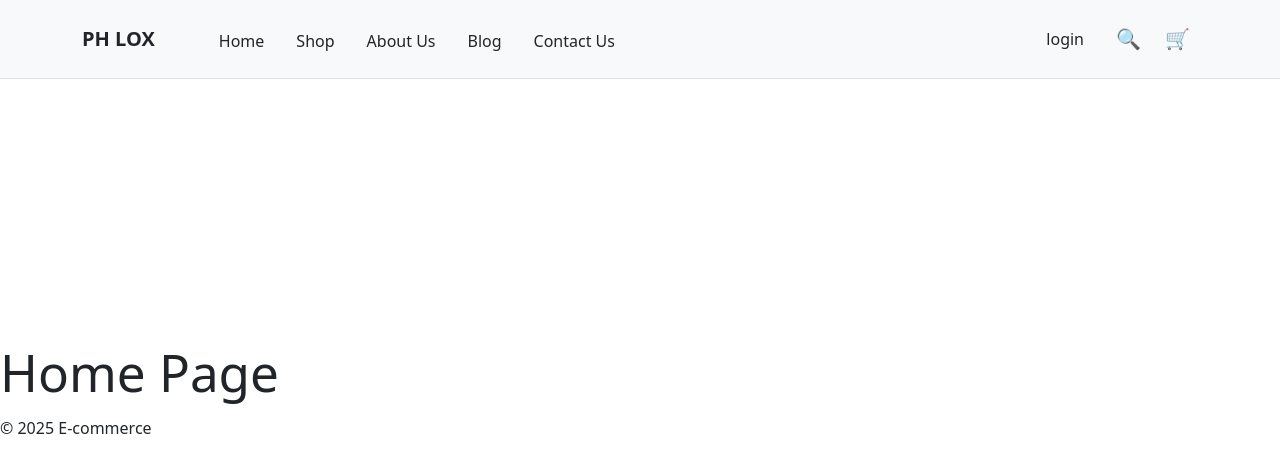
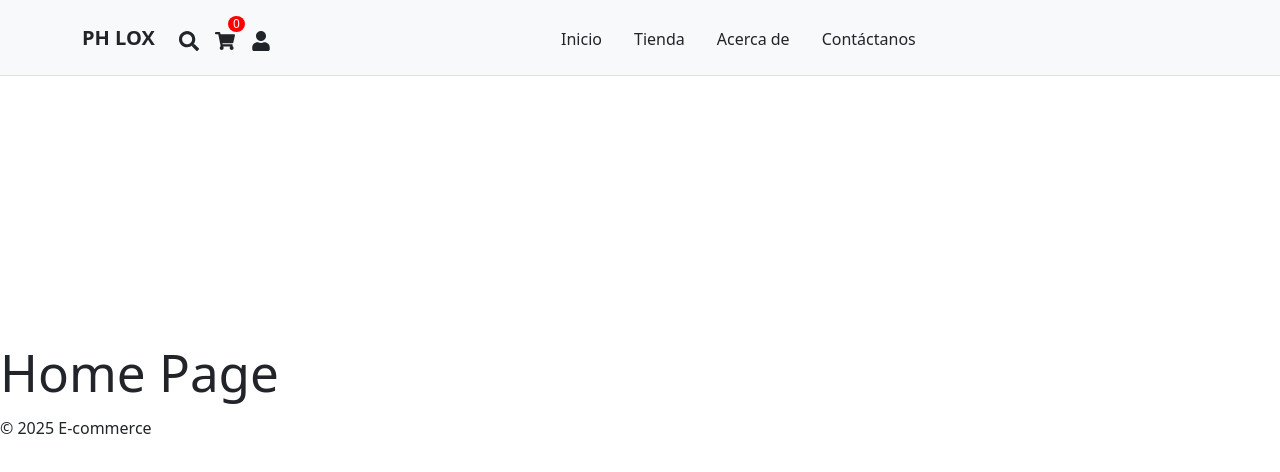
Before and after one commit to Pabloczurylo/Ecommerce-project, a React (Vite) app: page / in a window 1280 px wide. Shown: the top 472 px of the page. Built offline with nearby package versions, Linux system fonts and the light colour scheme.

Commit message:
Acomode la funcionalidad del botón hamburguesa y le di estilo a los iconos de login, búsqueda y carrito de compras

```diff
--- a/package.json
+++ b/package.json
@@ -14,6 +14,7 @@
     "react": "^19.1.1",
     "react-bootstrap": "^2.10.10",
     "react-dom": "^19.1.1",
+    "react-icons": "^5.5.0",
     "react-router-dom": "^7.9.3"
   },
   "devDependencies": {
--- a/src/components/Navbar/Navbar.jsx
+++ b/src/components/Navbar/Navbar.jsx
@@ -1,61 +1,56 @@
 import React from 'react';
-// Importamos los componentes de React Bootstrap
 import { Navbar, Nav, Container } from 'react-bootstrap';
-// Importamos Link para la navegación interna (es crucial usarlo con Nav.Link)
-import { Link } from 'react-router-dom';
+import { NavLink } from 'react-router-dom';
+import { FaUser, FaSearch, FaShoppingCart } from 'react-icons/fa';
 
 const NavbarComponent = () => {
   return (
-    // Navbar principal: fondo claro (bg-light), expande en lg (escritorio)
-    <Navbar bg="light" expand="lg" className="py-3 border-bottom" fixed='top'>
-      <Container>
-        {/* 1. Logo (PH LOX) */}
-        {/* Usamos 'as={Link} to="/"' para que el logo dirija al inicio y mantenga el estilo de React-Router */}
+    <Navbar bg="light" expand="lg" className="py-3 border-bottom" fixed="top">
+      <Container className="d-flex justify-content-between align-items-center">
+        {/* Usamos d-flex y justify-content-between para distribuir los elementos extremos */}
+
+        {/* 1. Logo (PH LOX) - Izquierda, alineado */}
         <Navbar.Brand
-          as={Link}
-          to="/"
-          className="fw-bolder fs-5 text-dark me-5" // fw-bolder para negrita, fs-5 para tamaño, me-5 para separar
+            as={NavLink}
+            to="/"
+            className="fw-bolder fs-5 text-dark"
         >
-          PH LOX
+            PH LOX
         </Navbar.Brand>
 
-        {/* Botón para dispositivos móviles (el menú hamburguesa) */}
-        <Navbar.Toggle aria-controls="basic-navbar-nav" />
+        {/* 2. Íconos de Utilidad y Toggle (Derecha, siempre visibles) */}
+        {/* Este div debe ir antes del Navbar.Collapse para que los íconos se mantengan a la derecha del logo en desktop */}
+        <div className="d-flex align-items-center ms-auto">
 
-        <Navbar.Collapse id="basic-navbar-nav">
+            {/* Íconos de Utilidad (Login, Search, Cart) - HORIZONTAL Y FUERA DEL MENÚ */}
+            <div className="d-flex align-items-center">
 
-          {/* 2. Links Principales */}
-          {/* Usamos 'me-auto' para que esta sección de enlaces ocupe el espacio disponible y empuje los iconos a la derecha */}
-          <Nav className="me-auto mb-2 mb-lg-0">
-            <Nav.Link as={Link} to="/" className="text-dark px-3 fw-medium nav-link-custom">Home</Nav.Link>
-            <Nav.Link as={Link} to="/shop" className="text-dark px-3 fw-medium nav-link-custom">Shop</Nav.Link>
-            <Nav.Link as={Link} to="/about" className="text-dark px-3 fw-medium nav-link-custom">About Us</Nav.Link>
-            <Nav.Link as={Link} to="/blog" className="text-dark px-3 fw-medium nav-link-custom">Blog</Nav.Link>
-            <Nav.Link as={Link} to="/contact" className="text-dark px-3 fw-medium nav-link-custom">Contact Us</Nav.Link>
-          </Nav>
+                <NavLink to="/search" className="text-dark fs-5 p-2 nav-link-custom"><FaSearch /></NavLink>
+                <NavLink to="/cart" className="text-dark fs-5 p-2 position-relative nav-link-custom">
+                    <FaShoppingCart />
+                    <span style={{ position: 'absolute', top: '0px', right: '-2px', fontSize: '0.6em', backgroundColor: 'red', color: 'white', borderRadius: '50%', padding: '2px 5px', lineHeight: '1', display: 'flex', alignItems: 'center', justifyContent: 'center' }}>0</span>
+                </NavLink>
+                <NavLink to="/login" className="text-dark fs-5 p-2 nav-link-custom"><FaUser /></NavLink>
+            </div>
 
-          {/* 3. Iconos de Utilidad (login y búsqueda/carrito) */}
-          <Nav className="d-flex align-items-center">
+            {/* Toggle (Botón Hamburguesa) - Solo visible en móvil, a la derecha de los íconos */}
+            <Navbar.Toggle aria-controls="basic-navbar-nav" className="ms-3 d-lg-none" />
 
-            {/* Login Link (El texto 'login' es visible en el diseño) */}
-            <Nav.Link as={Link} to="/login" className="text-dark fw-medium me-3">
-                login
-            </Nav.Link>
+        </div>
 
-            {/* Icono de Búsqueda (Q) */}
-            <Nav.Link as={Link} to="/search" className="text-dark fs-5 me-2">
-                {/* Aquí deberías integrar un ícono real (ej: <FaSearch /> de react-icons). */}
-                <span role="img" aria-label="Buscar">🔍</span>
-            </Nav.Link>
-
-            {/* Icono de Carrito (Asumido, ya que es una tienda online) */}
-            <Nav.Link as={Link} to="/cart" className="text-dark fs-5">
-                {/* Aquí deberías integrar un ícono real (ej: <FaShoppingCart /> de react-icons). */}
-                <span role="img" aria-label="Carrito">🛒</span>
-            </Nav.Link>
-
+        {/* 3. Links Principales - Se colapsan/ocultan en móvil (lg) */}
+        {/* Debe estar después de los íconos para que los íconos se prioricen a la derecha */}
+        {/* Usamos una clase personalizada para arreglar el despliegue en móvil */}
+        <Navbar.Collapse id="basic-navbar-nav" className="custom-collapse-mobile">
+          <Nav className="mx-auto mb-2 mb-lg-0">
+            <Nav.Link as={NavLink} to="/" className="text-dark px-3 fw-medium nav-link-custom">Inicio</Nav.Link>
+            {/* ... el resto de tus Nav.Link ... */}
+            <Nav.Link as={NavLink} to="/shop" className="text-dark px-3 fw-medium nav-link-custom">Tienda</Nav.Link>
+            <Nav.Link as={NavLink} to="/about" className="text-dark px-3 fw-medium nav-link-custom">Acerca de</Nav.Link>
+            <Nav.Link as={NavLink} to="/contact" className="text-dark px-3 fw-medium nav-link-custom">Contáctanos</Nav.Link>
           </Nav>
         </Navbar.Collapse>
+
       </Container>
     </Navbar>
   );
```
Also changed, not shown: 1 other file (tests, documents, lock files or other folders).
